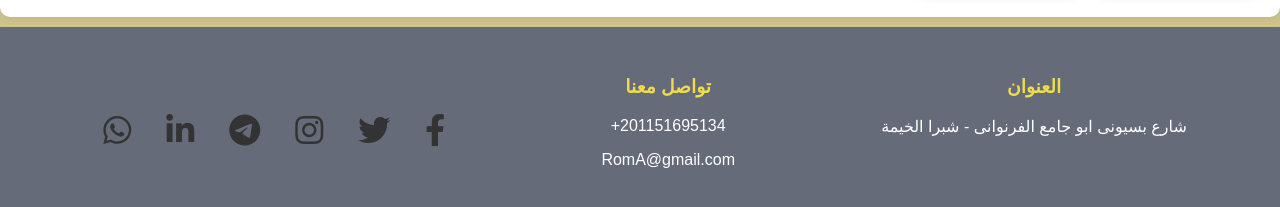
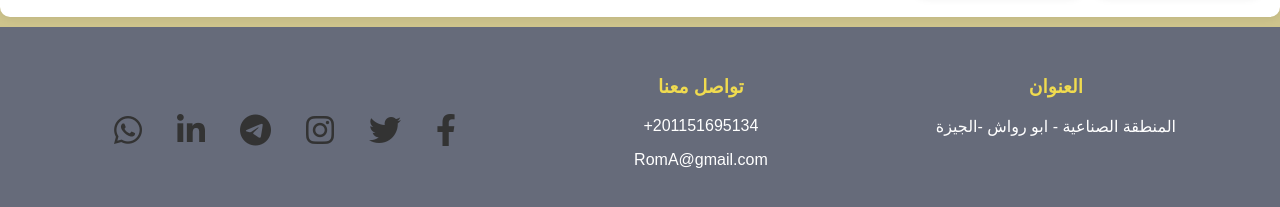
Before and after one commit to moha20101974/RomA, a plain HTML site: page index.html in a window 1280 px wide. Shown: the part 1373-1580 px from the top of the page. Drawn offline with Linux system fonts and the light colour scheme.

Commit message:
Update index.html

```diff
--- a/index.html
+++ b/index.html
@@ -508,7 +508,7 @@ font-family: 'Arial', sans-serif;
         <div class="footer-content">
             <div class="footer-item">
                 <h3>العنوان</h3>
-                <p> شارع بسيونى ابو جامع الفرنوانى - شبرا الخيمة</p>
+                <p> المنطقة الصناعية - ابو رواش -الجيزة </p>
             </div>
             <div class="footer-item">
                 <h3>تواصل معنا</h3>
```
